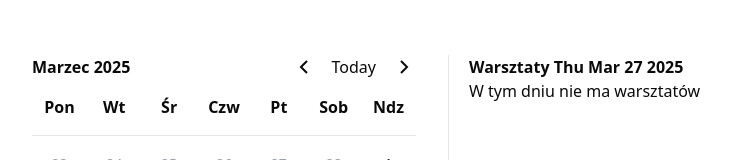
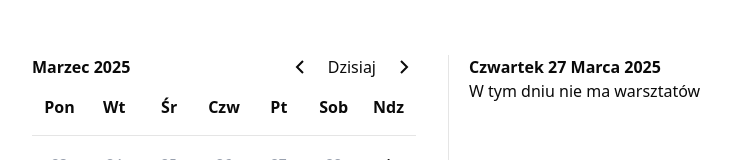
Before and after one commit to misiek869/Miasto_Pracownia_Foundation_Website, a Next.js app: page /kalendarz in a window 1280 px wide. Shown: the part 153-313 px from the top of the page, without its empty margins (208-939 px from the left). Built offline with nearby package versions, Linux system fonts and the light colour scheme; a web font is replaced by a local one.

Commit message:
add right side info about events

```diff
--- a/components/Calendar.tsx
+++ b/components/Calendar.tsx
@@ -3,6 +3,7 @@
 import { cn } from '@/lib/utils'
 import { formatDate, generateDate, months } from '@/utils'
 import dayjs, { Dayjs } from 'dayjs'
+import 'dayjs/locale/pl' // Importuj język polski
 import { useState } from 'react'
 import { v4 as uuidv4 } from 'uuid'
 import { GrFormPrevious, GrFormNext } from 'react-icons/gr'
@@ -13,10 +14,12 @@ import {
 	PopoverTrigger,
 } from '@/components/ui/popover'
 import { Event as EventType } from '@/events'
+import Link from 'next/link'
 
 const Calendar = () => {
+	dayjs.locale('pl') // Ustaw język polski globalnie
 	const days = ['Pon', 'Wt', 'Śr', 'Czw', 'Pt', 'Sob', 'Ndz']
-	const currentDate = dayjs()
+	const currentDate = dayjs() // Inicjalizuj bieżącą datę
 	const [today, setToday] = useState(currentDate)
 	const [selectDate, setSelectDate] = useState(currentDate)
 	const [event, setEvent] = useState<EventType | undefined>(undefined)
@@ -34,7 +37,7 @@ const Calendar = () => {
 							onClick={() => setToday(today.month(today.month() - 1))}
 						/>
 						<p className='cursor-pointer' onClick={() => setToday(currentDate)}>
-							Today
+							Dzisiaj
 						</p>
 						<GrFormNext
 							className='w-6 h-6 hover:text-rose-500 transition-all cursor-pointer'
@@ -94,14 +97,18 @@ const Calendar = () => {
 				</div>
 			</div>
 			<div className='h-96 w-96 px-5 border-l'>
-				<h1 className='font-semibold'>
-					Warsztaty {selectDate.toDate().toDateString()}
+				<h1 className='font-semibold capitalize'>
+					{selectDate.format('dddd D MMMM YYYY')}
 				</h1>
 
 				{event !== undefined ? (
-					<p>{event?.name}</p>
+					<article>
+						<h2>{event?.name}</h2>
+
+						<Link href={'#'}>Zapisz się na warsztat</Link>
+					</article>
 				) : (
-					<p>W tym dniu nie ma warsztatów</p>
+					<h2>W tym dniu nie ma warsztatów</h2>
 				)}
 			</div>
 		</div>
--- a/events.ts
+++ b/events.ts
@@ -11,7 +11,7 @@ export type Event = {
 export const events: Event[] = [
 	{
 		id: uuidv4(),
-		name: 'Wood',
+		name: 'Pracownia Drewna',
 		color: '#a18a4c',
 		signUpUrl:
 			'https://images.unsplash.com/photo-1494790108377-be9c29b29330?ixlib=rb-1.2.1&ixid=eyJhcHBfaWQiOjEyMDd9&auto=format&fit=facearea&facepad=2&w=256&h=256&q=80',
@@ -19,7 +19,7 @@ export const events: Event[] = [
 	},
 	{
 		id: uuidv4(),
-		name: 'Flowers',
+		name: 'Pracownia Krawiecka',
 		color: '#bb6ec2',
 		signUpUrl:
 			'https://images.unsplash.com/photo-1519244703995-f4e0f30006d5?ixlib=rb-1.2.1&ixid=eyJhcHBfaWQiOjEyMDd9&auto=format&fit=facearea&facepad=2&w=256&h=256&q=80',
@@ -27,7 +27,7 @@ export const events: Event[] = [
 	},
 	{
 		id: uuidv4(),
-		name: 'Robotics',
+		name: 'Pracownia Ceramiczna',
 		color: '#3f5069',
 		signUpUrl:
 			'https://images.unsplash.com/photo-1506794778202-cad84cf45f1d?ixlib=rb-1.2.1&ixid=eyJhcHBfaWQiOjEyMDd9&auto=format&fit=facearea&facepad=2&w=256&h=256&q=80',
@@ -35,7 +35,7 @@ export const events: Event[] = [
 	},
 	{
 		id: uuidv4(),
-		name: 'Woman',
+		name: 'Pracownia kobiet',
 		color: '#bd338a',
 		signUpUrl:
 			'https://images.unsplash.com/photo-1494790108377-be9c29b29330?ixlib=rb-1.2.1&ixid=eyJhcHBfaWQiOjEyMDd9&auto=format&fit=facearea&facepad=2&w=256&h=256&q=80',
--- a/utils/index.ts
+++ b/utils/index.ts
@@ -1,4 +1,5 @@
 import dayjs, { Dayjs } from 'dayjs'
+import 'dayjs/locale/pl'
 
 export const generateDate = (
 	month: number = dayjs().month(),
```
